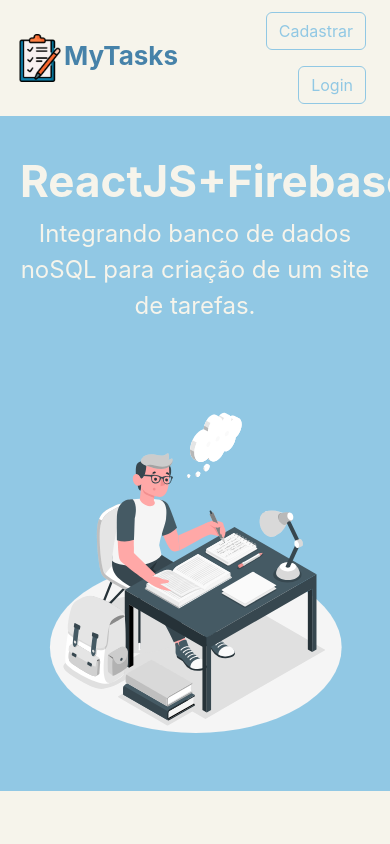
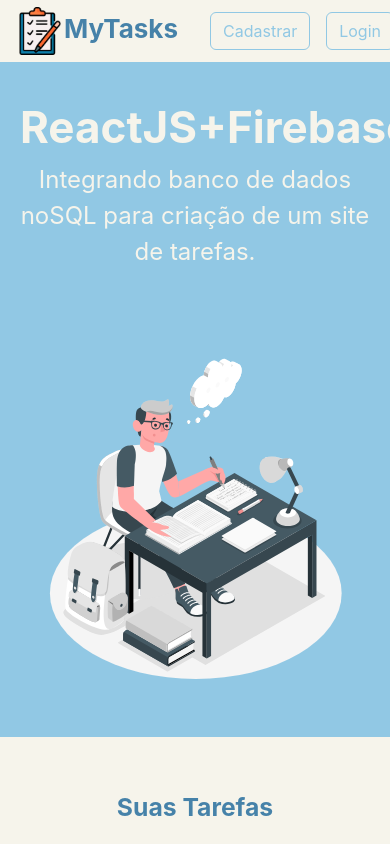
Before and after one commit to GustavoDelonzek/Atividade-Firebase, a React (Create React App) app: page / in a window 390 px wide. Shown: the top 844 px of the page. Built offline with nearby package versions, Linux system fonts and the light colour scheme; no server answers; the database is empty.

Commit message:
Ajuste responsividade

```diff
--- a/src/components/Header/index.js
+++ b/src/components/Header/index.js
@@ -62,10 +62,10 @@
                     </ul>
                     </>
                 ) : (
-                    <>
+                    <div className='d-flex flex-row justify-content-end'>
                     <Link className='btn bg-botao m-2' to="/login">Cadastrar</Link>
                     <Link className='btn bg-botao m-2' to="/login">Login</Link>
-                    </>
+                    </div>
                 )}
 
             </div>
--- a/src/pages/Home/index.js
+++ b/src/pages/Home/index.js
@@ -31,6 +31,7 @@
 // Função principal do componente React, que será renderizada na página.
 function Home() {
   // Estado para armazenar o título do post.
+
   const [titulo, setTitulo] = useState('');
   const [idTarefa, setIdTarefa] = useState('');
   // Estado para armazenar o email e a senha do usuário.
@@ -63,6 +64,7 @@
   // Função para adicionar um novo post ao Firestore.
 
   async function handleAdd() {
+    if(auxiliarTitulo !== ''){
       await addDoc(collection(db, "tarefas"), {
         Titulo: auxiliarTitulo
       })
@@ -74,6 +76,10 @@
         .catch((error) => {
           console.log("ERRO " + error);
         })
+    } else{
+      alert('Você deve inserir algo para cadastrar nova tarefa.')
+    }
+
   }
   // Função para buscar todos os posts do Firestore.
   async function buscarTarefas() {
```
Lines whose indentation alone changed are shown as unchanged.
